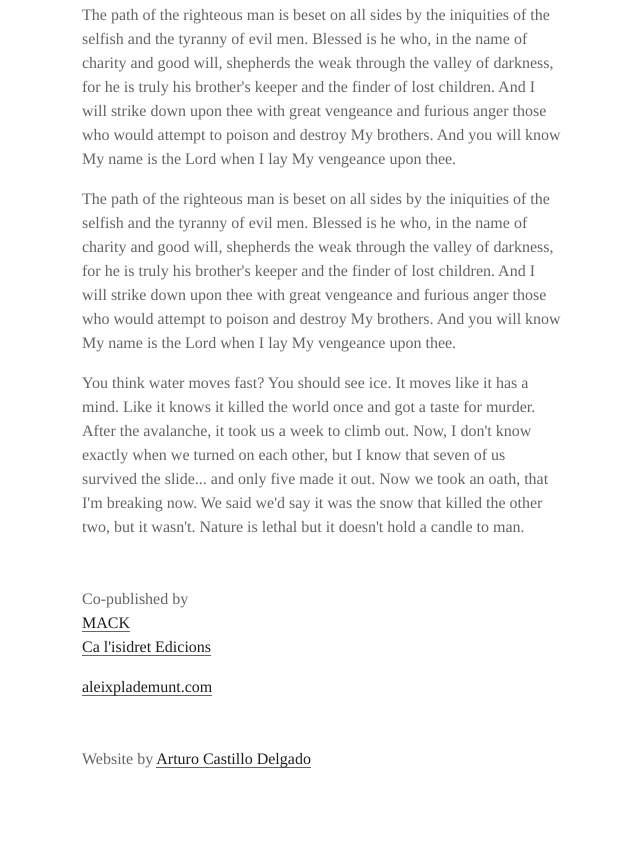
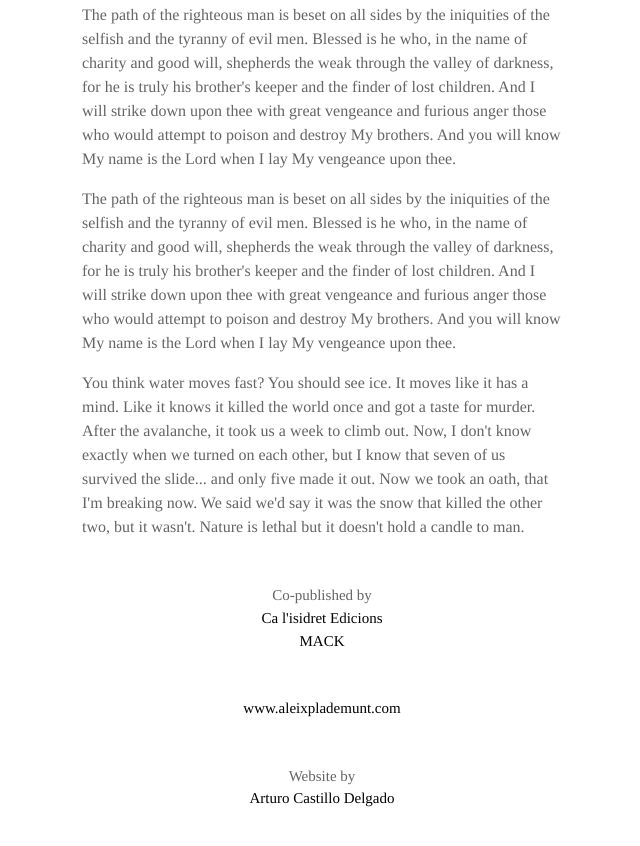
Before and after one commit to acstll/almost-there, a website: page book.html in a window 1280 px wide. Shown: the part 1370-2216 px from the top of the page, without its empty margins (318-958 px from the left). Drawn offline with Linux system fonts and the light colour scheme.

Commit message:
book style changes

```diff
--- a/book.html
+++ b/book.html
@@ -37,15 +37,18 @@
 
 			<!-- end slipsum code -->
 
-			<div class="apart">
+			<div class="apart centered small">
 				<p>Co-published by<br>
-				<a href="http://www.mackbooks.co.uk/books/75-Almost-There.html">MACK</a><br>
-				<a href="http://www.calisidretedicions.cat/04_llibre_almost_there.html">Ca l'isidret Edicions</a></p>
-				<p><a href="http://www.aleixplademunt.com">aleixplademunt.com</a></p>
+				<a href="http://www.calisidretedicions.cat/04_llibre_almost_there.html">Ca l'isidret Edicions</a><br>
+				<a href="http://www.mackbooks.co.uk/books/75-Almost-There.html">MACK</a></p>
 			</div>
 
-			<div class="apart">
-				<p>Website by <a href="mailto:19@8302.net">Arturo Castillo Delgado</a></p>
+			<div class="apart centered small">
+				<p><a href="http://www.aleixplademunt.com">www.aleixplademunt.com</a></p>
+			</div>
+
+			<div class="apart centered small">
+				<p>Website by<br><a href="mailto:19@8302.net">Arturo Castillo Delgado</a></p>
 			</div>
 		</div>
 
--- a/css/book.css
+++ b/css/book.css
@@ -442,9 +442,8 @@ img {
 }
 
 a {
-	color: rgb(30, 30, 30);
+	color: rgb(0, 0, 0);
 	text-decoration: none;
-	border-bottom: 1px solid rgb(100, 100, 100);
 }
 
 .together {
@@ -455,6 +454,14 @@ a {
 	margin-top: 3em;
 }
 
+.centered {
+  text-align: center;
+}
+
+.small {
+  font-size: 0.938em;
+}
+
 @media screen and (max-width: 40.000em) {
 	h1,
 	p {
```
